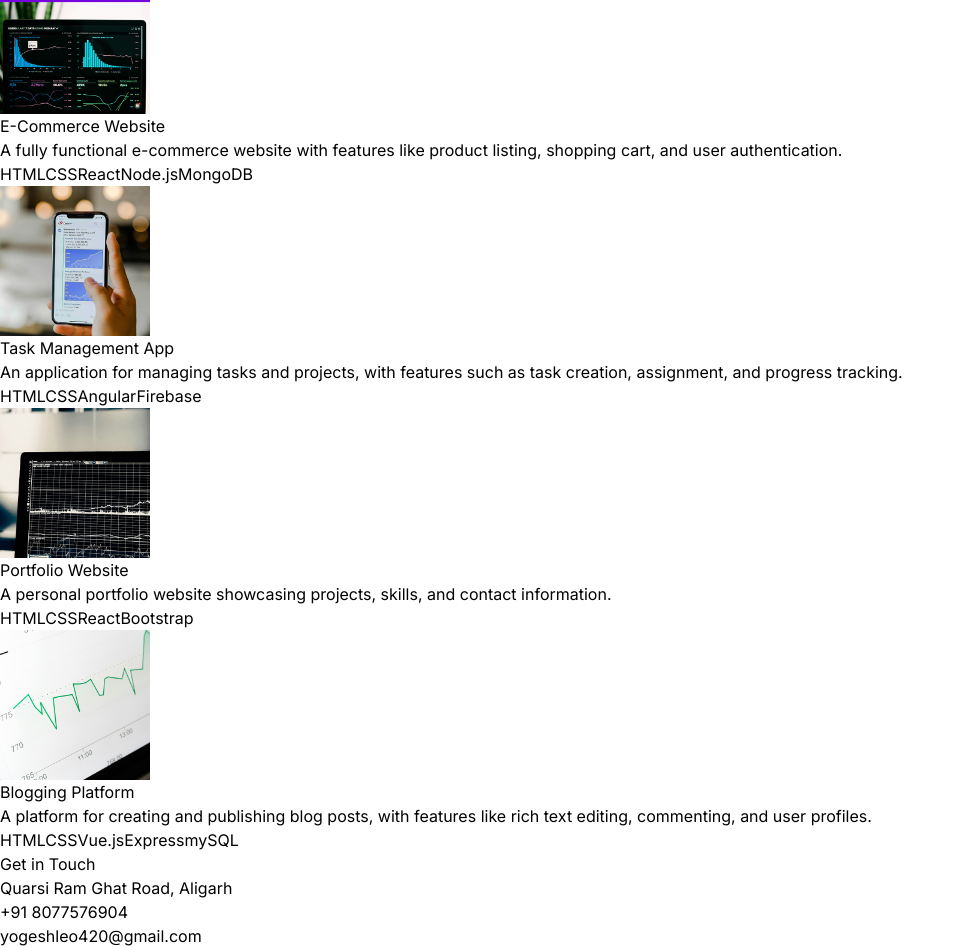
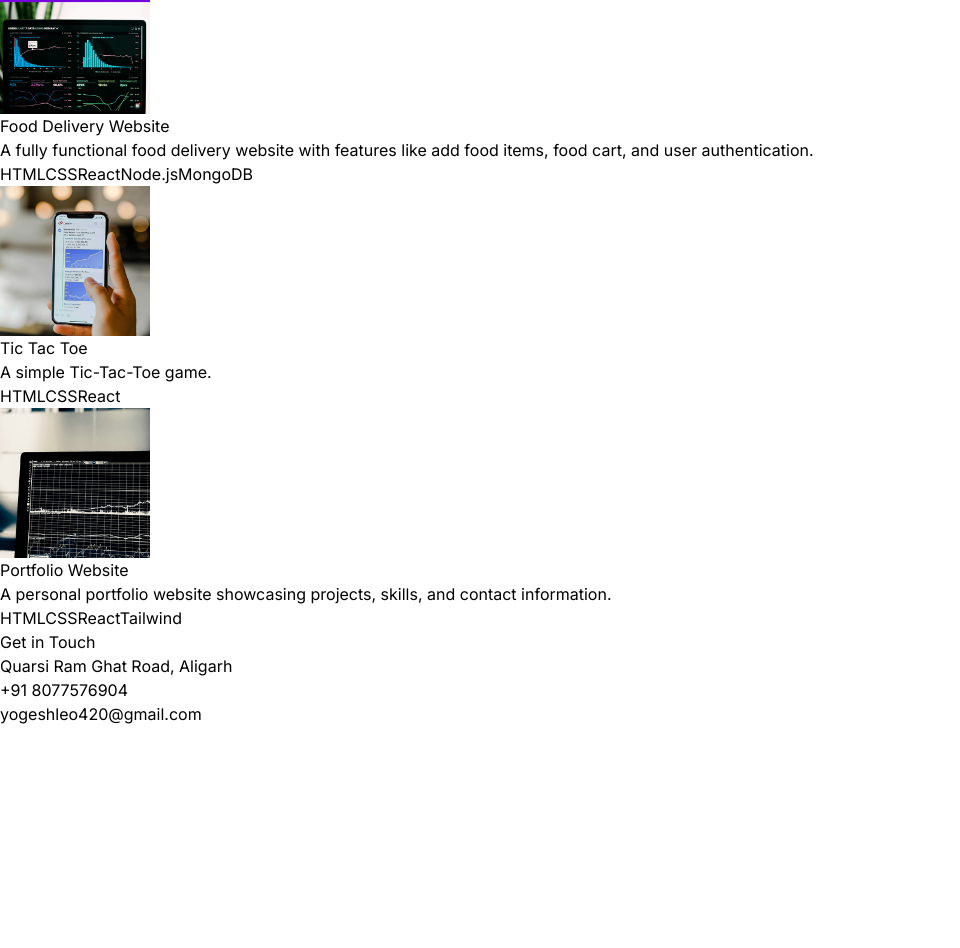
Before and after one commit to Yogeshleo8077/react-portfolio-yogesh, a React (Vite) app: page / in a window 1280 px wide. Shown: the part 1955-2903 px from the top of the page, without its empty margins (0-960 px from the left). After the commit the page ends 2681 px from the top, so only its background shows below. Built offline with nearby package versions, Linux system fonts and the light colour scheme.

Commit message:
first commit

```diff
--- a/src/constants/index.js
+++ b/src/constants/index.js
@@ -40,32 +40,25 @@ export const EXPERIENCES = [
 
 export const PROJECTS = [
   {
-    title: "E-Commerce Website",
+    title: "Food Delivery Website",
     image: project1,
     description:
-      "A fully functional e-commerce website with features like product listing, shopping cart, and user authentication.",
+      "A fully functional food delivery website with features like add food items, food cart, and user authentication.",
     technologies: ["HTML", "CSS", "React", "Node.js", "MongoDB"],
   },
   {
-    title: "Task Management App",
+    title: "Tic Tac Toe",
     image: project2,
     description:
-      "An application for managing tasks and projects, with features such as task creation, assignment, and progress tracking.",
-    technologies: ["HTML", "CSS", "Angular", "Firebase"],
+      "A simple Tic-Tac-Toe game.",
+    technologies: ["HTML", "CSS", "React"],
   },
   {
     title: "Portfolio Website",
     image: project3,
     description:
       "A personal portfolio website showcasing projects, skills, and contact information.",
-    technologies: ["HTML", "CSS", "React", "Bootstrap"],
-  },
-  {
-    title: "Blogging Platform",
-    image: project4,
-    description:
-      "A platform for creating and publishing blog posts, with features like rich text editing, commenting, and user profiles.",
-    technologies: ["HTML", "CSS", "Vue.js", "Express", "mySQL"],
+    technologies: ["HTML", "CSS", "React", "Tailwind"],
   },
 ];
 
```
